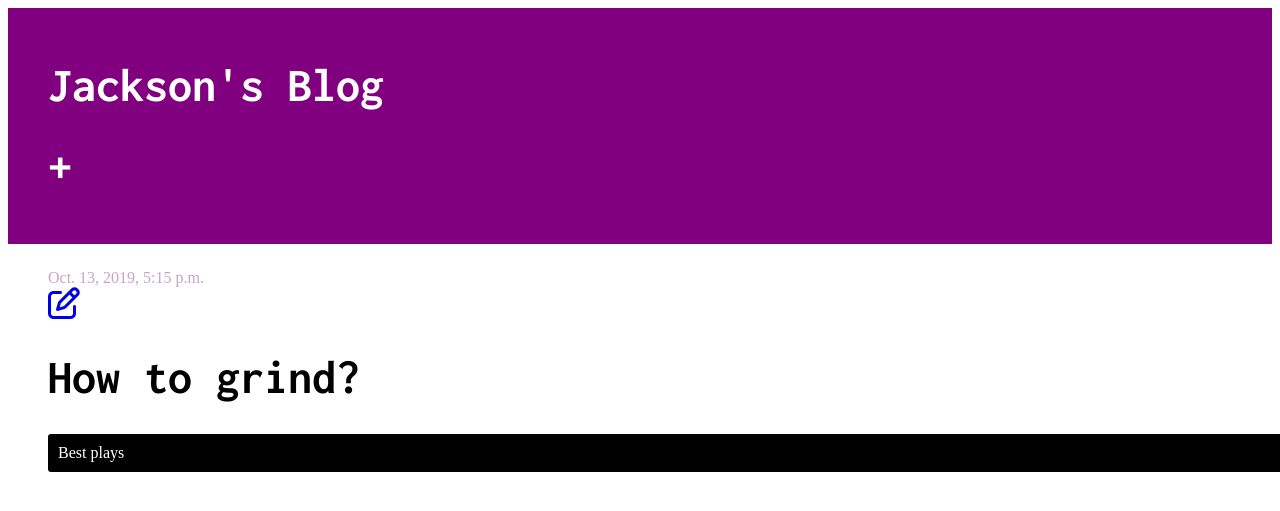
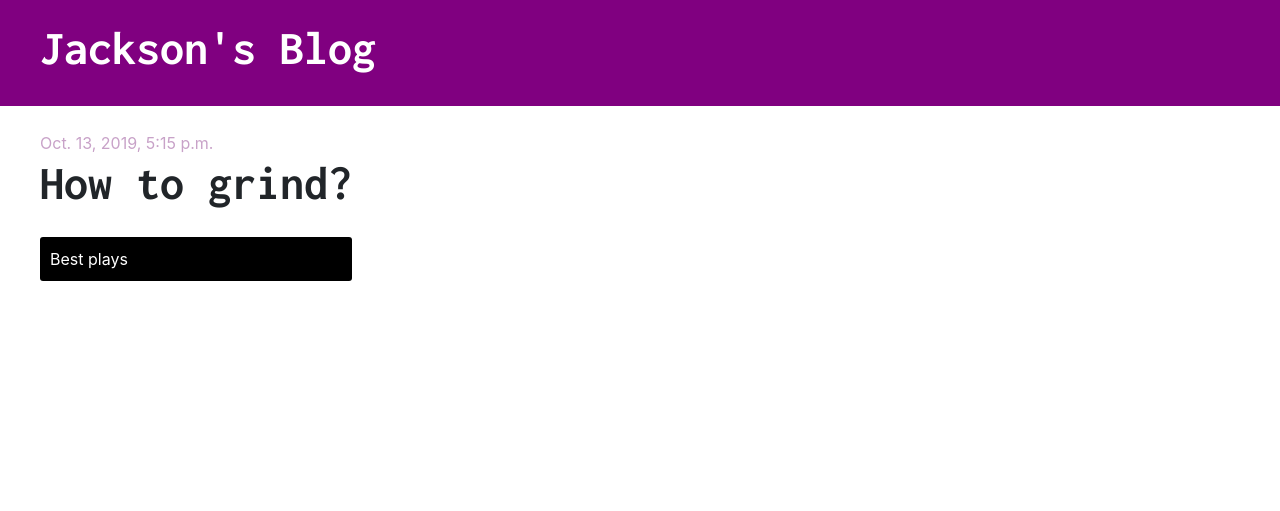
Before and after one commit to action2jackson/django_blog, a Django app: page /post/1/ in a window 1280 px wide. Shown: the top 511 px of the page. Run offline with Django 3.2, Linux system fonts and the light colour scheme; data comes from the database, SQL or seed files in the repository; both versions use the stored data as it was after the commit; some libraries are stand-ins or nearby versions.

Commit message:
edit add post sign and add basic authentication to edit and add buttons

```diff
--- a/blog/static/css/blog.css
+++ b/blog/static/css/blog.css
@@ -2,7 +2,6 @@
     background-color: purple;
     margin-top: 0;
     padding: 20px 20px 20px 40px;
-    white-space: nowrap;
 }
 
 .page-header h1 a{
@@ -10,7 +9,6 @@
     text-decoration: none;
     color: white;
     font-size: 36pt;
-    display: inline-block;
 }
 
 .content {
--- a/blog/templates/blog/base.html
+++ b/blog/templates/blog/base.html
@@ -4,6 +4,7 @@
 <head>
     <meta charset="UTF-8">
     <link href="https://fonts.googleapis.com/css?family=Inconsolata:400,700&display=swap" rel="stylesheet">
+    <link rel="stylesheet" href="https://stackpath.bootstrapcdn.com/bootstrap/4.3.1/css/bootstrap.min.css">
     <link rel="stylesheet" href="{% static 'css/blog.css' %}">
     <script src="https://kit.fontawesome.com/38b200e1c8.js" crossorigin="anonymous"></script>
 </head>
@@ -11,9 +12,11 @@
 
 <!-- Bootstrap creates nice header -->
 <div class="page-header">
+    {% if user.is_authenticated %}
+        <a href="{% url 'post_new' %}"><i class="fas fa-plus" style="color: white; float: right; font-size: 46pt; margin-right: 26px;"></i></a>
+    {% endif %}
     <!-- / takes you home OR {% url "post_list" %} to go back to main page -->
-        <h1><a class="title" href="{% url 'post_list' %}">Jackson's Blog</a></h1>
-        <h1><a class="add-blog-post" href="{% url 'post_new' %}">&#43;</a></h1>
+    <h1><a href="{% url 'post_list' %}">Jackson's Blog</a></h1>
 </div>
 
 <!-- Bootstrap creates a container, row and column -->
--- a/blog/templates/blog/post_detail.html
+++ b/blog/templates/blog/post_detail.html
@@ -10,8 +10,9 @@
             </div>
         {% endif %}
 
-        <a href="{% url 'post_edit' pk=post.pk %}"><i class="far fa-edit fa-2x"></i></a>
-
+        {% if user.is_authenticated %}
+            <a href="{% url 'post_edit' pk=post.pk %}"><i class="far fa-edit fa-2x" style="color: purple;"></i></a>
+        {% endif %}
 
         <h1>{{ post.title }}</h1>
         <p class="text">{{ post.text|linebreaksbr }}</p>
--- a/blog/views.py
+++ b/blog/views.py
@@ -54,7 +54,7 @@ def post_edit(request, pk):
             post.published_date = timezone.now()
             post.save()
             # once save is hit on updates it redirects user to detail html page
-            return redirect('post_detail', pk=post.pk)
+        return redirect('post_detail', pk=post.pk)
     else:
         form = PostForm(instance=post)
         stuff_for_frontend = {'form': form}
```
Also changed, not shown: db.sqlite3.
